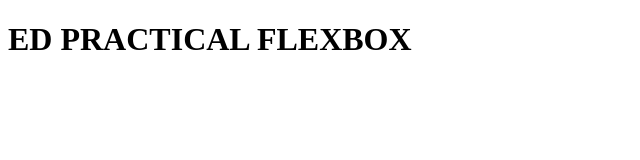
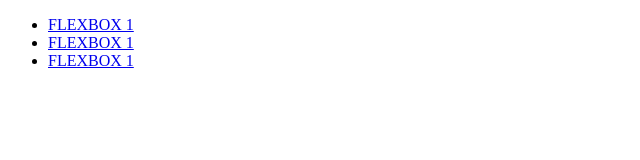
Before and after one commit to ed-dev-oc/practical-flexbox, a plain HTML site: page index.html in a window 1280 px wide. Shown: the whole page, without its empty margins (0-640 px from the left). Drawn offline with Linux system fonts and the light colour scheme.

Commit message:
Added new html files

```diff
--- a/index.html
+++ b/index.html
@@ -6,6 +6,16 @@
     <title>Document</title>
   </head>
   <body>
-    <h1>ED PRACTICAL FLEXBOX</h1>
+    <ul>
+      <li>
+        <a href="flexbox_one.html">FLEXBOX 1</a>
+      </li>
+      <li>
+        <a href="flexbox_one.html">FLEXBOX 1</a>
+      </li>
+      <li>
+        <a href="flexbox_one.html">FLEXBOX 1</a>
+      </li>
+    </ul>
   </body>
 </html>
```
Also changed, not shown: flexbox_one.html (added, +11 -0 lines).
